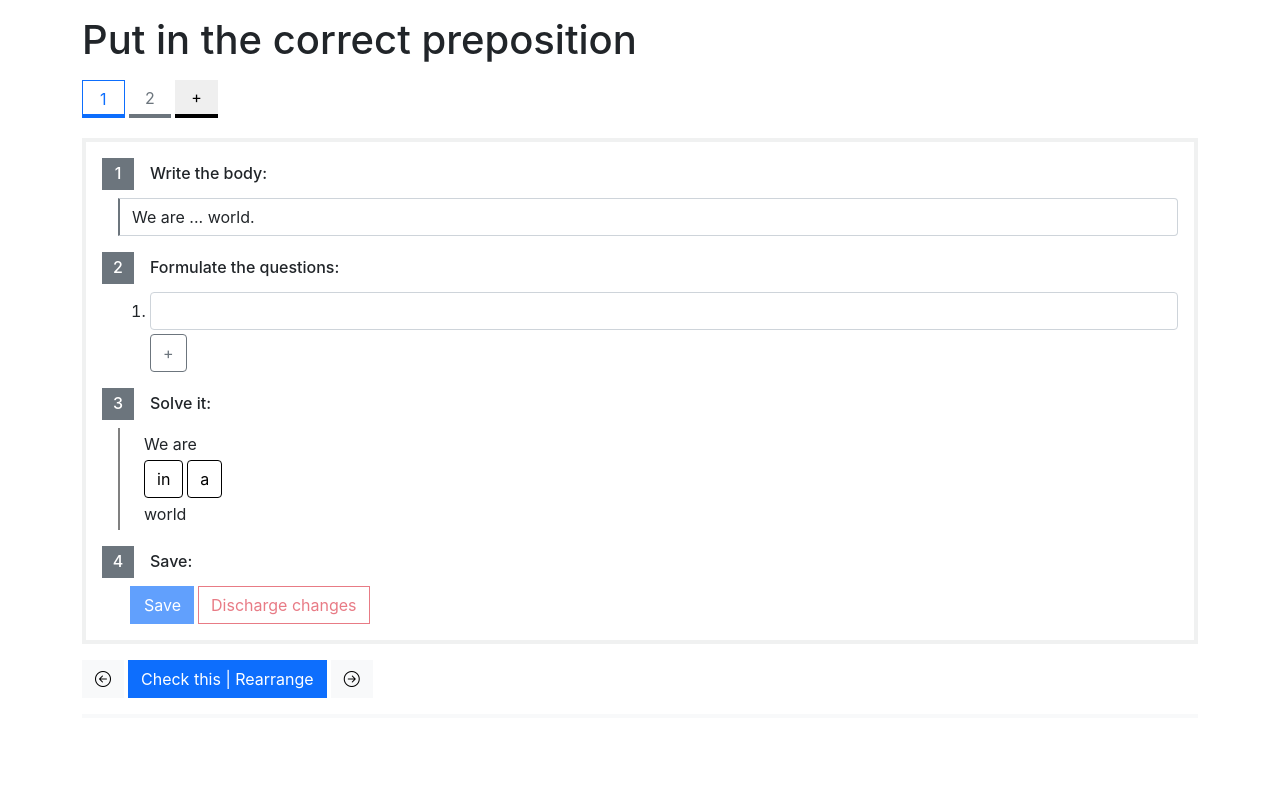
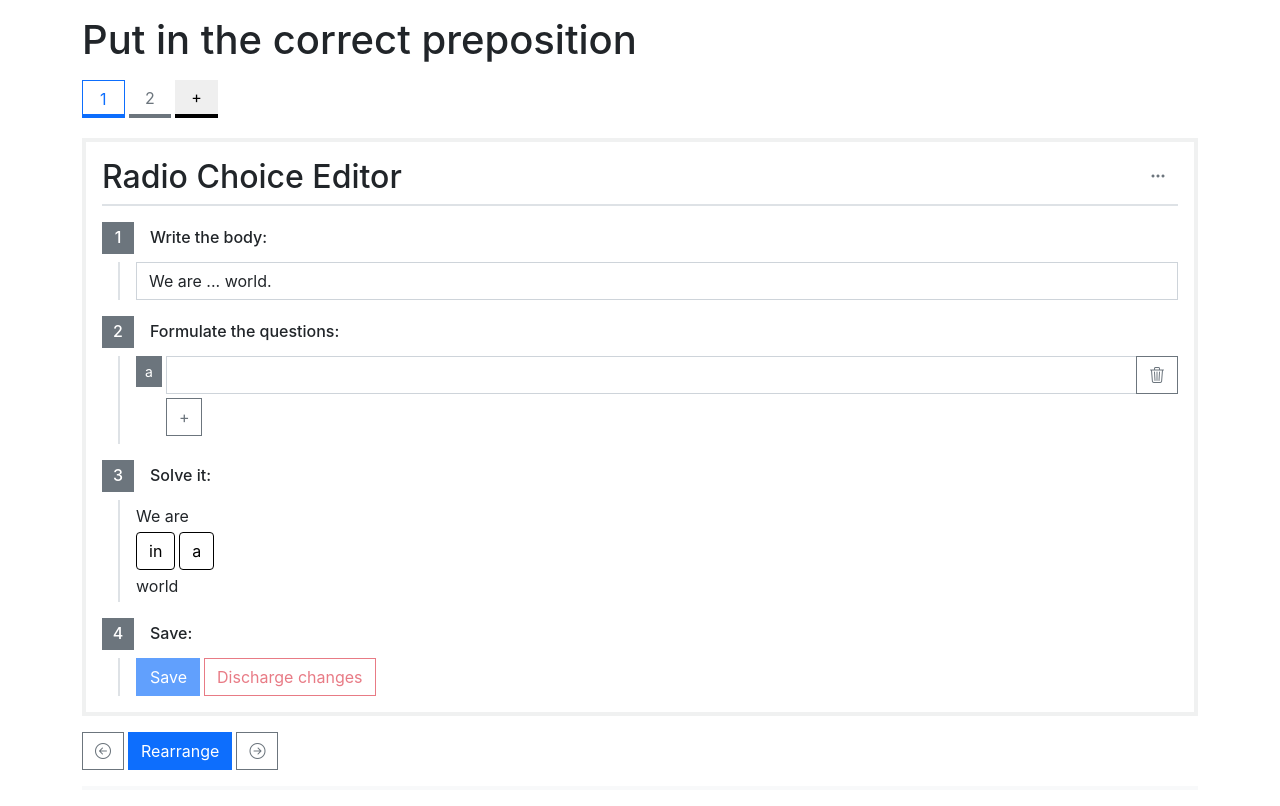
Before and after one commit to enrico-bottani/kisa-exercise, a React (Create React App) app: page / in a window 1280 px wide. Built offline with nearby package versions, Linux system fonts and the light colour scheme.

Commit message:
RCEditor ref.

```diff
--- a/src/components/exercise/common/nav/Navigation.tsx
+++ b/src/components/exercise/common/nav/Navigation.tsx
@@ -4,19 +4,18 @@ import { useEffect, useState } from 'react';
 
 function Navigation() {
 
-    return(
+    return (
         <div className="row gx-1">
 
             <div className="col-auto">
-            <button type="button" className="btn btn-light rounded-0"><i className="bi bi-arrow-left-circle"></i></button>
+                <button type="button" className="btn btn-outline-secondary rounded-0"><i className="bi bi-arrow-left-circle"></i></button>
             </div>
             <div className="col-auto">
-            <button type="button" className="btn btn-primary rounded-0">Check this | Rearrange</button>
+                <button type="button" className="btn btn-primary rounded-0">Rearrange</button>
             </div>
             <div className="col-auto">
-            <button type="button" className="btn btn-light rounded-0"><i className="bi bi-arrow-right-circle"></i></button>
+                <button type="button" className="btn btn-outline-secondary rounded-0"><i className="bi bi-arrow-right-circle"></i></button>
             </div>
-
         </div>
     )
 }
--- a/src/components/exercise/common/todo/preview/RCEditorPreviewWrapper.tsx
+++ b/src/components/exercise/common/todo/preview/RCEditorPreviewWrapper.tsx
@@ -34,8 +34,10 @@ function RCEditorPreviewWrapper(props: Props) {
             }
         })
     )
-    return (<div className={"container " + styles.RCEditorPreviewWrapper}>
-        {children}
-    </div>)
+    return (
+        <>
+            {children}
+        </>
+    )
 }
 export default RCEditorPreviewWrapper;
--- a/src/components/exercise/editors/rc/RCSentenceEditor.tsx
+++ b/src/components/exercise/editors/rc/RCSentenceEditor.tsx
@@ -18,9 +18,17 @@ function RCSentenceEditor({ rcSentenceDTO: singleChoiceSentence, onSingleChoiceA
     let marginTop = 3;
     return (
         <div className={styles.EditorFrame}>
+            <div className="container px-0">
+                <div className='row gx-0 border-bottom border-2 mb-3'>
+                    <div className="col"><h2>Radio Choice Editor</h2></div>
+                    <div className="col-auto">
+                        <div className="btn btn-outline-secondary rounded-0 border-0"><i className="bi bi-three-dots"></i></div>
+                    </div>
+                </div>
+            </div>
             <EditorStep number={1} title="Write the body:">
                 <input type="text"
-                    className={"form-control col " + styles.EditorSubStepFirstInput}
+                    className={"form-control col rounded-0"}
                     id="exampleFormControlTextarea1"
                     value={"We are ... world."}></input>
             </EditorStep>
@@ -32,13 +40,11 @@ function RCSentenceEditor({ rcSentenceDTO: singleChoiceSentence, onSingleChoiceA
                 <RCEditorPreviewWrapper rcSentenceDTO={singleChoiceSentence} onSingleChoiceAnswerableChange={onSingleChoiceAnswerableChange}></RCEditorPreviewWrapper>
             </EditorStep>
             <EditorStep number={4} title="Save:" marginTop={marginTop}>
-                <div className="container">
-                    <div className="row">
-                        <button className={'btn btn-primary rounded-0 col col-auto me-1 ' + styles.EditorButtonPrimaryBorderLeft} disabled>Save</button>
-                        <button disabled className='btn btn-outline-danger rounded-0 me-1 col col-auto'>Discharge changes</button>
-                    </div>
-                </div>
+                <>
+                    <button className={'btn btn-primary rounded-0 col col-auto me-1 ' + styles.EditorButtonPrimaryBorderLeft} disabled>Save</button>
+                    <button disabled className='btn btn-outline-danger rounded-0 me-1 col col-auto'>Discharge changes</button>
+                </>
             </EditorStep>
-        </div>)
+        </div >)
 }
 export default RCSentenceEditor;
--- a/src/components/exercise/editors/rc/choices/RCChoiceEditor.tsx
+++ b/src/components/exercise/editors/rc/choices/RCChoiceEditor.tsx
@@ -1,6 +1,8 @@
 import styles from './RCChoiceEditor.module.css'
 function RCChoiceEditor() {
-    return (<><input type="input" className={"form-control " + styles.RCChoiceEditor}></input>
-    </>)
+    return (<div className="input-group">
+        <input type="input" className={"form-control rounded-0 " + styles.RCChoiceEditor}></input>
+        <button className="btn btn-outline-secondary rounded-0" type="button" id="button-addon2"><i className="bi bi-trash3"></i></button>
+    </div>)
 }
 export default RCChoiceEditor;
--- a/src/components/exercise/editors/rc/choices/RCChoicesEditor.tsx
+++ b/src/components/exercise/editors/rc/choices/RCChoicesEditor.tsx
@@ -7,7 +7,7 @@ function RCChoicesEditor() {
                 <RCChoiceEditor></RCChoiceEditor>
             </div>
             <div className="col-12">
-                <button className="btn btn-outline-secondary">+</button>
+                <button className="btn btn-outline-secondary rounded-0">+</button>
             </div>
         </div>
     </div>)
--- a/src/components/exercise/editors/rc/gaps/RCGapsEditor.tsx
+++ b/src/components/exercise/editors/rc/gaps/RCGapsEditor.tsx
@@ -2,11 +2,15 @@ import RCChoicesEditor from "../choices/RCChoicesEditor";
 
 
 function RCGapsEditor() {
-    return (<ol>
-        <li>
-            <RCChoicesEditor></RCChoicesEditor>
-        </li>
-    </ol>);
+    return (
+        <div className="container px-0">
+            <div className="row gx-1 mb-2">
+                <div className="col-auto"><div className="btn btn-sm rounded-0 btn-secondary">a</div></div>
+                <div className="col">
+                    <RCChoicesEditor></RCChoicesEditor>
+                </div>
+            </div>
+        </div>);
 }
 
 export default RCGapsEditor;
--- a/src/components/exercise/editors/utils/EditorStep.module.css
+++ b/src/components/exercise/editors/utils/EditorStep.module.css
@@ -25,5 +25,6 @@
 }
 
 .EditorStepChildWrapper{
+    display: flex;
     margin-left: calc(var(--step-number-width)/2);
 }
--- a/src/components/exercise/editors/utils/EditorStep.tsx
+++ b/src/components/exercise/editors/utils/EditorStep.tsx
@@ -15,8 +15,12 @@ interface Props extends _InnerProps {
 
 function EditorStepChildWrapper({ marginTop, children }: _InnerProps) {
     return (<div className={styles.EditorStepChildWrapper}>
-        {children}
-    </div>)
+        <div className="border-start border-2 w-100">
+            <div className='ms-3'>
+                {children}
+            </div>
+        </div>
+    </div >)
 }
 
 function EditorStep({ children, title, number, marginTop }: Props) {
@@ -25,9 +29,11 @@ function EditorStep({ children, title, number, marginTop }: Props) {
         <h6 className={styles.EditorStep}>
             <span className={styles.EditorStepNumber}>{number}</span>{title}
         </h6>
+
         <EditorStepChildWrapper marginTop={marginTop}>
             {children}
         </EditorStepChildWrapper>
+
     </div>)
 }
 export default EditorStep;
```
Lines whose indentation alone changed are shown as unchanged.
